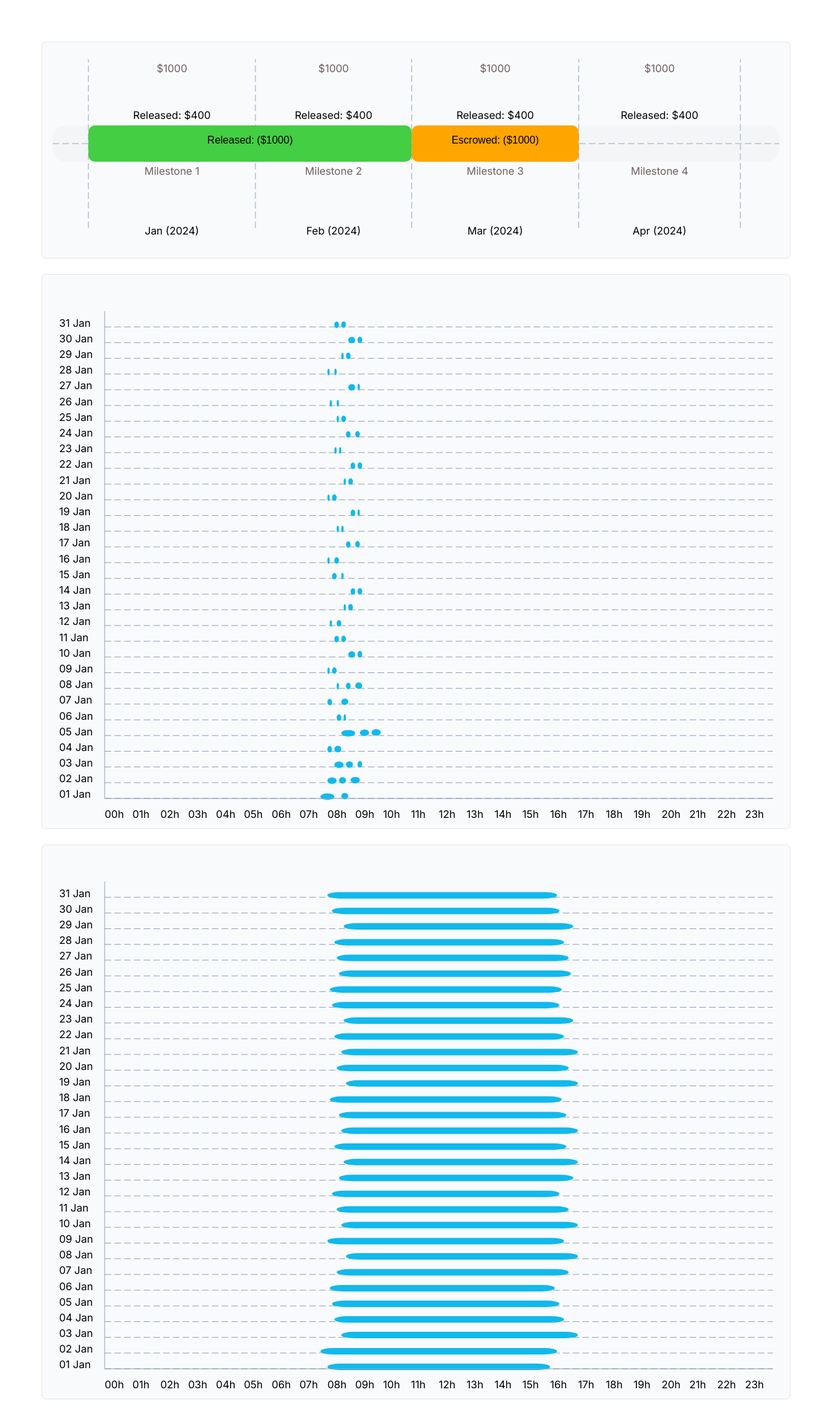
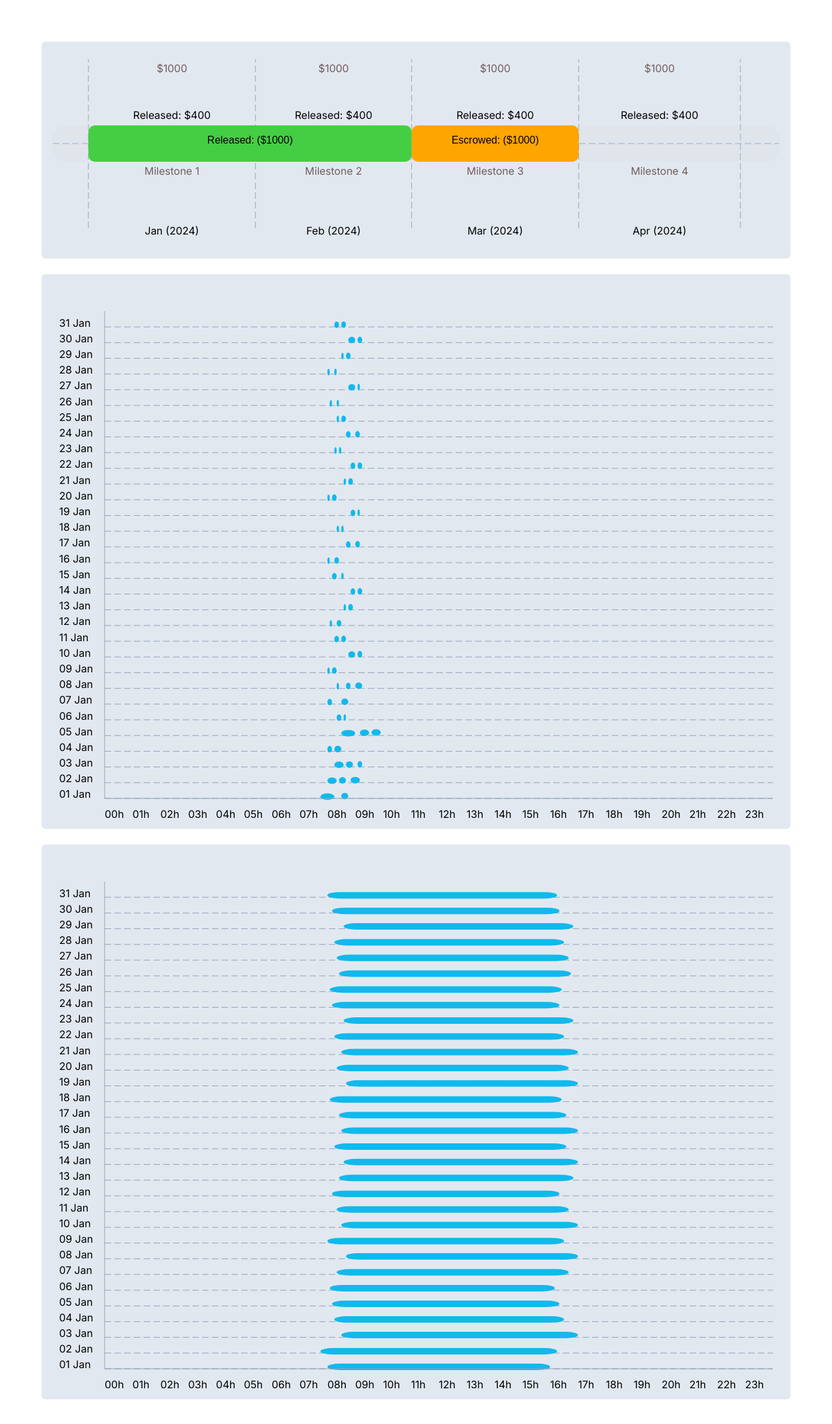
Before and after one commit to shahzaibfs/Next14-Mongodb-Socket-Multi-server-AntD, a Next.js app: page / in a window 1280 px wide. Shown: the top 2192 px of the page at 65% size. Built offline with nearby package versions, Linux system fonts and the light colour scheme.

Commit message:
colors:bg change

```diff
--- a/src/app/page.tsx
+++ b/src/app/page.tsx
@@ -5,15 +5,15 @@ import React from 'react'
 export default function Home() {
   return (
     <main className='p-4 md:p-16'>
-      <div className='p-4 border rounded-md bg-slate-50'>
+      <div className='p-4 border rounded-md bg-slate-200'>
         <AgentMilestone />
       </div>
       <br />
-      <div className='p-4 border rounded-md bg-slate-50'>
+      <div className='p-4 border rounded-md bg-slate-200'>
         <MonthlyHourlyLogs in_outs={Sample1} key={1} />
       </div>
       <br />
-      <div className='p-4 border rounded-md bg-slate-50'>
+      <div className='p-4 border rounded-md bg-slate-200'>
         <MonthlyHourlyLogs in_outs={Sample2} key={2} />
       </div>
     </main>
```
